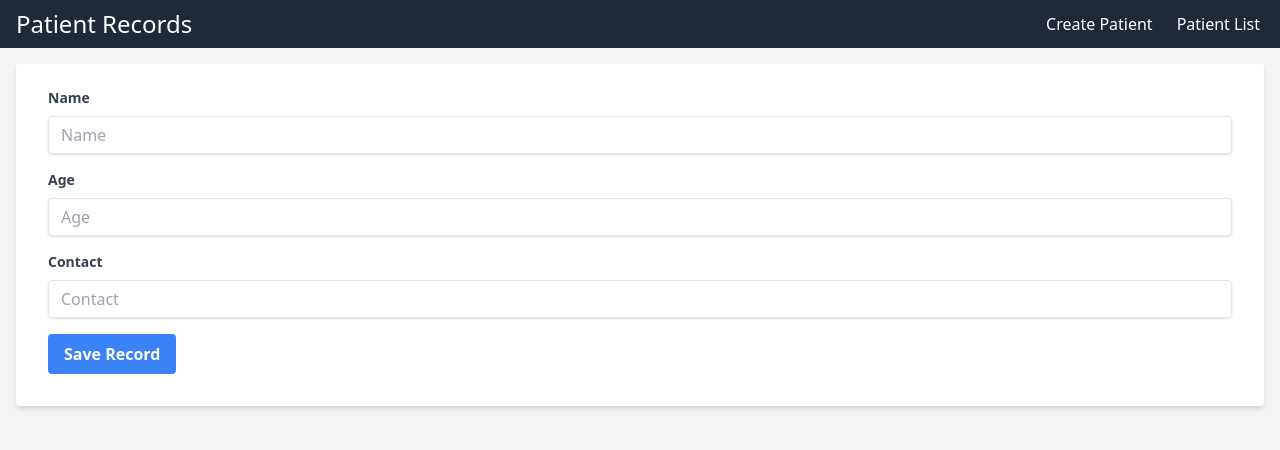
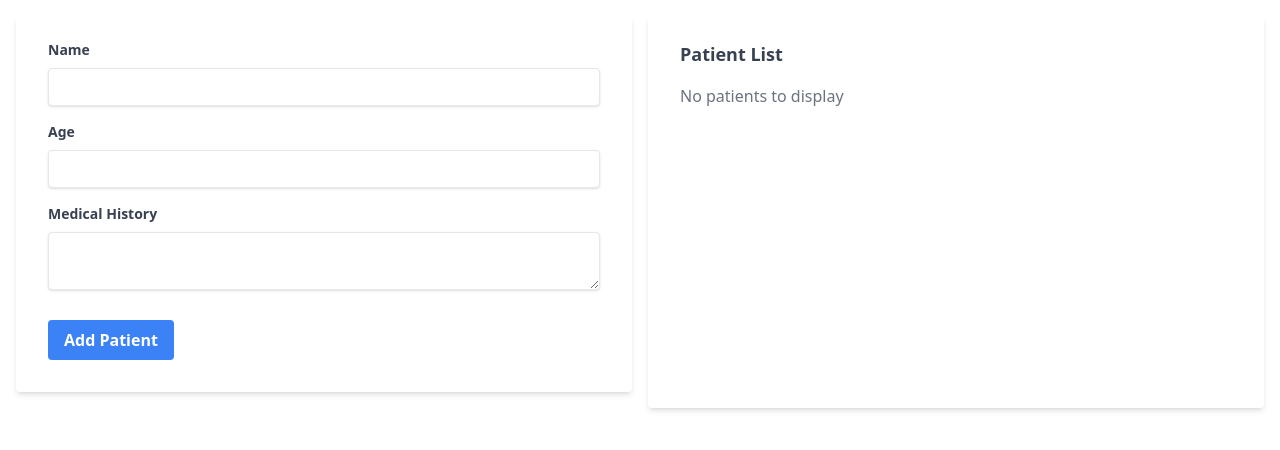
Before and after one commit to ojuan19/sample-backend, a React (Vite) app: page / in a window 1280 px wide. Shown: the top 450 px of the page. Built offline with nearby package versions, Linux system fonts and the light colour scheme.

Commit message:
Reset repo and add my new files

```diff
--- a/src/App.tsx
+++ b/src/App.tsx
@@ -1,27 +1,40 @@
-import React from 'react';
-import { BrowserRouter as Router, Routes, Route } from 'react-router-dom';
-import PatientForm from './components/PatientForm';
+import React, { useState } from 'react';
+import CreatePatientForm from './components/CreatePatientForm';
 import PatientList from './components/PatientList';
-import Navigation from './components/Navigation';
-import { PatientProvider } from './context/PatientContext';
 
-function App() {
-  return (
-    <PatientProvider>
-      <Router>
-        <div className="min-h-screen bg-gray-100">
-          <Navigation />
-          <div className="container mx-auto p-4">
-            <Routes>
-              <Route path="/" element={<PatientForm />} />
-              <Route path="/create" element={<PatientForm />} />
-              <Route path="/list" element={<PatientList />} />
-            </Routes>
-          </div>
-        </div>
-      </Router>
-    </PatientProvider>
-  );
+interface Patient {
+  id: number;
+  name: string;
+  age: number;
+  medicalHistory: string;
 }
 
+const App: React.FC = () => {
+  const [patients, setPatients] = useState<Patient[]>([]);
+
+  const addPatient = (patient: Omit<Patient, 'id'>) => {
+    setPatients((prevPatients) => [
+      ...prevPatients,
+      { ...patient, id: prevPatients.length + 1 },
+    ]);
+  };
+
+  const deletePatient = (id: number) => {
+    setPatients((prevPatients) => prevPatients.filter(patient => patient.id !== id));
+  };
+
+  return (
+    <div className="container mx-auto p-4">
+      <div className="flex flex-col md:flex-row space-y-4 md:space-y-0 md:space-x-4">
+        <div className="md:w-1/2">
+          <CreatePatientForm addPatient={addPatient} />
+        </div>
+        <div className="md:w-1/2">
+          <PatientList patients={patients} deletePatient={deletePatient} />
+        </div>
+      </div>
+    </div>
+  );
+};
+
 export default App;
--- /dev/null
+++ b/src/components/CreatePatientForm.tsx
@@ -0,0 +1,94 @@
+import React, { useState } from 'react';
+
+interface CreatePatientFormProps {
+  addPatient: (patient: Omit<Patient, 'id'>) => void;
+}
+
+interface FormState {
+  name: string;
+  age: string;
+  medicalHistory: string;
+}
+
+const CreatePatientForm: React.FC<CreatePatientFormProps> = ({ addPatient }) => {
+  const [formState, setFormState] = useState<FormState>({
+    name: '',
+    age: '',
+    medicalHistory: '',
+  });
+
+  const handleChange = (e: React.ChangeEvent<HTMLInputElement | HTMLTextAreaElement>) => {
+    const { name, value } = e.target;
+    setFormState((prevState) => ({ ...prevState, [name]: value }));
+  };
+
+  const handleSubmit = (e: React.FormEvent) => {
+    e.preventDefault();
+    if (!formState.name || !formState.age) {
+      alert('Name and Age are required');
+      return;
+    }
+
+    addPatient({
+      name: formState.name,
+      age: formState.age,
+      medicalHistory: formState.medicalHistory,
+    });
+
+    setFormState({
+      name: '',
+      age: '',
+      medicalHistory: '',
+    });
+  };
+
+  return (
+    <form onSubmit={handleSubmit} className="bg-white shadow-md rounded px-8 pt-6 pb-8 mb-4">
+      <div className="mb-4">
+        <label className="block text-gray-700 text-sm font-bold mb-2" htmlFor="name">
+          Name
+        </label>
+        <input
+          type="text"
+          name="name"
+          value={formState.name}
+          onChange={handleChange}
+          className="shadow appearance-none border rounded w-full py-2 px-3 text-gray-700 leading-tight focus:outline-none focus:shadow-outline"
+        />
+      </div>
+      <div className="mb-4">
+        <label className="block text-gray-700 text-sm font-bold mb-2" htmlFor="age">
+          Age
+        </label>
+        <input
+          type="number"
+          name="age"
+          value={formState.age}
+          onChange={handleChange}
+          className="shadow appearance-none border rounded w-full py-2 px-3 text-gray-700 leading-tight focus:outline-none focus:shadow-outline"
+        />
+      </div>
+      <div className="mb-6">
+        <label className="block text-gray-700 text-sm font-bold mb-2" htmlFor="medicalHistory">
+          Medical History
+        </label>
+        <textarea
+          name="medicalHistory"
+          value={formState.medicalHistory}
+          onChange={handleChange}
+          className="shadow appearance-none border rounded w-full py-2 px-3 text-gray-700 leading-tight focus:outline-none focus:shadow-outline"
+        />
+      </div>
+      <div className="flex items-center justify-between">
+        <button
+          type="submit"
+          className="bg-blue-500 hover:bg-blue-700 text-white font-bold py-2 px-4 rounded focus:outline-none focus:shadow-outline"
+        >
+          Add Patient
+        </button>
+      </div>
+    </form>
+  );
+};
+
+export default CreatePatientForm;
--- a/src/components/Navigation.tsx
+++ /dev/null
@@ -1,35 +0,0 @@
-import React from 'react';
-import { Link } from 'react-router-dom';
-
-const Navigation = () => {
-  return (
-    <nav className="bg-gray-800 p-2 mt-0 w-full">
-      <div className="container mx-auto flex flex-wrap items-center justify-between">
-        <div className="flex items-center">
-          <Link
-            to="/"
-            className="text-white no-underline hover:text-white hover:no-underline"
-          >
-            <span className="text-2xl pl-2">Patient Records</span>
-          </Link>
-        </div>
-        <div className="flex items-center">
-          <Link
-            to="/create"
-            className="text-white no-underline hover:text-white hover:no-underline px-3"
-          >
-            Create Patient
-          </Link>
-          <Link
-            to="/list"
-            className="text-white no-underline hover:text-white hover:no-underline px-3"
-          >
-            Patient List
-          </Link>
-        </div>
-      </div>
-    </nav>
-  );
-};
-
-export default Navigation;
--- a/src/components/PatientForm.tsx
+++ /dev/null
@@ -1,92 +0,0 @@
-import React, { useState } from 'react';
-
-const PatientForm = () => {
-  const [formData, setFormData] = useState({
-    name: '',
-    age: '',
-    contact: '',
-  });
-  const [errors, setErrors] = useState({});
-
-  const handleChange = (e: React.ChangeEvent<HTMLInputElement>) => {
-    const { name, value } = e.target;
-    setFormData({ ...formData, [name]: value });
-  };
-
-  const validate = () => {
-    const newErrors: any = {};
-    if (!formData.name) newErrors.name = 'Name is required';
-    if (!formData.age) newErrors.age = 'Age is required';
-    else if (isNaN(Number(formData.age))) newErrors.age = 'Age must be a number';
-    if (!formData.contact) newErrors.contact = 'Contact is required';
-    setErrors(newErrors);
-    return Object.keys(newErrors).length === 0;
-  };
-
-  const handleSubmit = (e: React.FormEvent) => {
-    e.preventDefault();
-    if (validate()) {
-      // Submit form or update state
-    }
-  };
-
-  return (
-    <form className="bg-white shadow-md rounded px-8 pt-6 pb-8 mb-4" onSubmit={handleSubmit}>
-      <div className="mb-4">
-        <label className="block text-gray-700 text-sm font-bold mb-2" htmlFor="name">
-          Name
-        </label>
-        <input
-          className={`shadow appearance-none border rounded w-full py-2 px-3 text-gray-700 leading-tight focus:outline-none focus:shadow-outline ${errors.name ? 'border-red-500' : ''}`}
-          id="name"
-          type="text"
-          placeholder="Name"
-          name="name"
-          value={formData.name}
-          onChange={handleChange}
-        />
-        {errors.name && <p className="text-red-500 text-xs italic">{errors.name}</p>}
-      </div>
-      <div className="mb-4">
-        <label className="block text-gray-700 text-sm font-bold mb-2" htmlFor="age">
-          Age
-        </label>
-        <input
-          className={`shadow appearance-none border rounded w-full py-2 px-3 text-gray-700 leading-tight focus:outline-none focus:shadow-outline ${errors.age ? 'border-red-500' : ''}`}
-          id="age"
-          type="text"
-          placeholder="Age"
-          name="age"
-          value={formData.age}
-          onChange={handleChange}
-        />
-        {errors.age && <p className="text-red-500 text-xs italic">{errors.age}</p>}
-      </div>
-      <div className="mb-4">
-        <label className="block text-gray-700 text-sm font-bold mb-2" htmlFor="contact">
-          Contact
-        </label>
-        <input
-          className={`shadow appearance-none border rounded w-full py-2 px-3 text-gray-700 leading-tight focus:outline-none focus:shadow-outline ${errors.contact ? 'border-red-500' : ''}`}
-          id="contact"
-          type="text"
-          placeholder="Contact"
-          name="contact"
-          value={formData.contact}
-          onChange={handleChange}
-        />
-        {errors.contact && <p className="text-red-500 text-xs italic">{errors.contact}</p>}
-      </div>
-      <div className="flex items-center justify-between">
-        <button
-          className="bg-blue-500 hover:bg-blue-700 text-white font-bold py-2 px-4 rounded focus:outline-none focus:shadow-outline"
-          type="submit"
-        >
-          Save Record
-        </button>
-      </div>
-    </form>
-  );
-};
-
-export default PatientForm;
--- a/src/components/PatientList.tsx
+++ b/src/components/PatientList.tsx
@@ -1,24 +1,44 @@
 import React from 'react';
 
-const PatientList = () => {
-  const patients = [
-    { id: 1, name: 'John Doe', age: 30, contact: '123-456-7890' },
-    { id: 2, name: 'Jane Smith', age: 25, contact: '987-654-3210' }
-    // Mock data; ideally fetch from state or API
-  ];
+interface Patient {
+  id: number;
+  name: string;
+  age: number;
+  medicalHistory: string;
+}
 
+interface PatientListProps {
+  patients: Patient[];
+  deletePatient: (id: number) => void;
+}
+
+const PatientList: React.FC<PatientListProps> = ({ patients, deletePatient }) => {
   return (
-    <div className="w-full max-w-lg mx-auto">
-      <h2 className="text-2xl mb-4">Patient List</h2>
-      <ul className="list-disc">
-        {patients.map(patient => (
-          <li key={patient.id} className="mb-2">
-            <p><strong>Name:</strong> {patient.name}</p>
-            <p><strong>Age:</strong> {patient.age}</p>
-            <p><strong>Contact:</strong> {patient.contact}</p>
-          </li>
-        ))}
-      </ul>
+    <div className="bg-white shadow-md rounded px-8 pt-6 pb-8 mb-4 h-full">
+      <h2 className="text-gray-700 text-lg font-bold mb-4">Patient List</h2>
+      {patients.length === 0 ? (
+        <p className="text-gray-500">No patients to display</p>
+      ) : (
+        <ul>
+          {patients.map(patient => (
+            <li key={patient.id} className="mb-4 border-b pb-2">
+              <div className="flex justify-between items-center">
+                <div>
+                  <p className="text-gray-900 font-bold">{patient.name}</p>
+                  <p className="text-gray-700">Age: {patient.age}</p>
+                  <p className="text-gray-600">Medical History: {patient.medicalHistory}</p>
+                </div>
+                <button
+                  onClick={() => deletePatient(patient.id)}
+                  className="bg-red-500 hover:bg-red-700 text-white font-bold py-1 px-2 rounded"
+                >
+                  Delete
+                </button>
+              </div>
+            </li>
+          ))}
+        </ul>
+      )}
     </div>
   );
 };
--- a/src/context/PatientContext.tsx
+++ /dev/null
@@ -1,37 +0,0 @@
-import React, { createContext, useContext, useState, ReactNode } from 'react';
-
-interface Patient {
-  id: number;
-  name: string;
-  age: number;
-  contact: string;
-}
-
-interface PatientContextType {
-  patients: Patient[];
-  addPatient: (patient: Patient) => void;
-}
-
-const PatientContext = createContext<PatientContextType | undefined>(undefined);
-
-export const PatientProvider = ({ children }: { children: ReactNode }) => {
-  const [patients, setPatients] = useState<Patient[]>([]);
-
-  const addPatient = (patient: Patient) => {
-    setPatients([...patients, { ...patient, id: patients.length + 1 }]);
-  };
-
-  return (
-    <PatientContext.Provider value={{ patients, addPatient }}>
-      {children}
-    </PatientContext.Provider>
-  );
-};
-
-export const usePatient = () => {
-  const context = useContext(PatientContext);
-  if (!context) {
-    throw new Error('usePatient must be used within a PatientProvider');
-  }
-  return context;
-};
```
Also changed, not shown: src/utils/validation.ts (deleted, +0 -18 lines).
